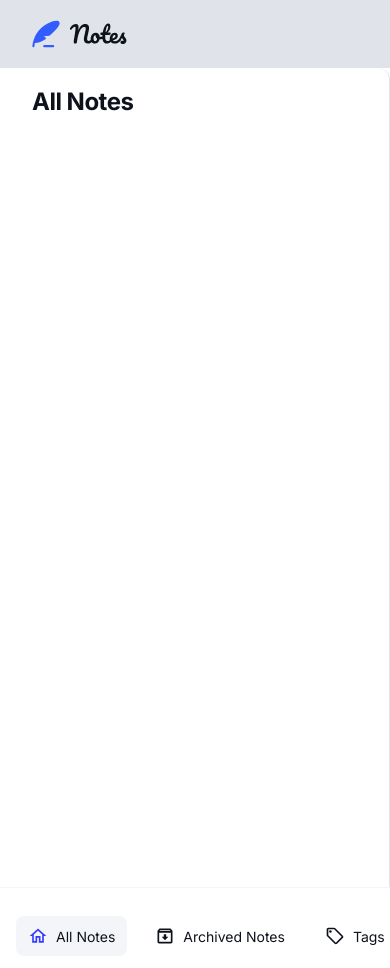
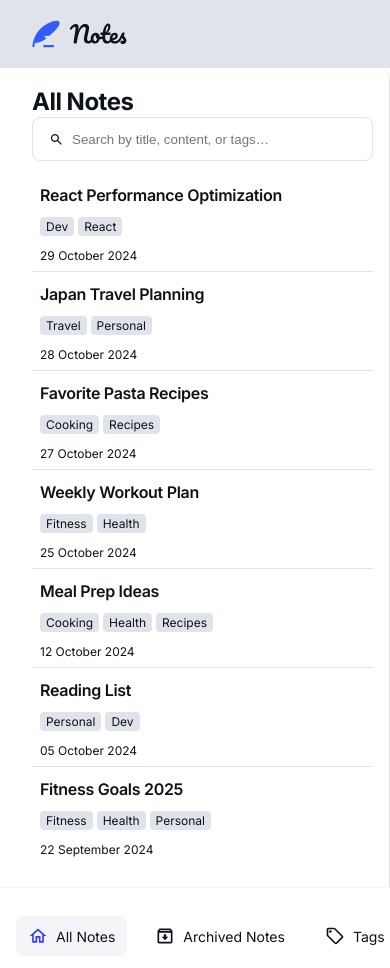
Before and after one commit to VictorKevz/Notes_App, a React (Vite) app: page /Notes_App/searchTab in a window 390 px wide. Built offline with nearby package versions, Linux system fonts and the light colour scheme.

Commit message:
Fix tag duplicates on Desktop version

```diff
--- a/src/components/AsideBar/AsideBar.jsx
+++ b/src/components/AsideBar/AsideBar.jsx
@@ -1,6 +1,6 @@
 import React, { useContext } from "react";
 import logo from "../../assets/images/logo.svg";
-import { ArchiveOutlined, HomeOutlined, LocalOfferOutlined, Settings } from "@mui/icons-material";
+import { ArchiveOutlined, HomeOutlined, LocalOfferOutlined, Search, Settings } from "@mui/icons-material";
 import TagList from "../TagList";
 import "./asideBar.css";
 import { DataContext } from "../../App";
@@ -14,6 +14,7 @@ function AsideBar() {
     { id: "archivedNotes", url:"/archivedNotes", text: "Archived Notes", icon: ArchiveOutlined },
     { id: "tags", url:"/tags", text: "Tags", icon: LocalOfferOutlined },
     { id: "settingsTab", url:"/settingsTab", text: "Settings", icon: Settings },
+    { id: "searchTab", url:"/searchTab", text: "Search", icon: Search },
   ];
   return (
     <aside className="aside-wrapper mobile">
--- a/src/components/Board/Board.jsx
+++ b/src/components/Board/Board.jsx
@@ -21,8 +21,8 @@ import NoteForm from "../NoteForm/NoteForm";
 import Button from "../Button";
 import WarningModal from "../WarningModal/WarningModal";
 import TagList from "../TagList";
-import { Routes,Route } from "react-router-dom";
-import FilteredTagsPage from "../FilteredTags";
+import { Routes, Route } from "react-router-dom";
+// import FilteredTagsPage from "../FilteredTags";
 
 function Board() {
   const { notes, dispatchNotes, searchResults } = useContext(DataContext);
@@ -151,20 +151,20 @@ function Board() {
           <img src={logo} alt="Notes App logo" className="logo" />
         </header>
         <div className="notes-wrapper">
-        <h1 className="main-title">{getTitle()}</h1>
+          <h1 className="main-title">{getTitle()}</h1>
 
           <Routes>
-
-            <Route
-              path="/"
-              element={<NoteCards data={searchResults} />}
-            />
+            <Route path="/" element={<NoteCards data={searchResults} />} />
             <Route
               path="/archivedNotes"
               element={<NoteCards data={searchResults} />}
             />
             <Route path="/tags" element={<TagList />} />
-            <Route path={`/filteredTags`} element={<NoteCards data={searchResults}/>} />
+            <Route
+              path={`/filteredTags`}
+              element={<NoteCards data={searchResults} />}
+            />
+            <Route path={`/searchTab`} element={<SearchBar />} />
             <Route path="/settingsTab" element={<SettingsPage />} />
           </Routes>
         </div>
--- a/src/components/Board/board.css
+++ b/src/components/Board/board.css
@@ -44,6 +44,16 @@
   height: 44px;
   display: flex;
   align-items: center;
+  gap: 1.6rem;
+}
+.search-bar{
+  width: 100%;
+  display: flex;
+  align-items: flex-start;
+}
+.search-bar.mobile,.search-results{
+  width: 100%;
+  flex-direction: column;
   gap: 1.6rem;
 }
 .field,
@@ -179,22 +189,21 @@
   font-size: 1.2rem;
   font-weight: normal;
 }
-/* DETAILED NOTE STYLING */
-.tag-link.mobile,
+.btn.mobile,
 .tablet-mobile-board,
-.links-wrapper.mobile {
+.links-wrapper.mobile,.search-results {
   display: none!important;
 }
 /* TABLET/MOBILE STYLES */
 @media (max-width: 1200px) {
-  .desktop {
+  .desktop,.aside.desktop {
     display: none !important;
   }
   .board-wrapper.mobile {
     min-height: 100vh !important;
     border: none;
   }
-  .links-wrapper.mobile,.tag-link.mobile,.tablet-mobile-board {
+  .btn.mobile,.links-wrapper.mobile,.tag-link.mobile,.tablet-mobile-board,.search-results {
     display: flex!important;
   }
   .tablet-mobile-board {
@@ -249,5 +258,13 @@
     display: flex;
     gap: 1.2rem;
   }
+  .current-note {
+    background-color: inherit!important;
+    border-radius: 0!important;
+  }
+  .note-card:not(:last-child) {
+    border-bottom: 1px solid var(--neutral-200)!important;
+    margin-bottom: 0.4rem!important;
+  }
 
 }
--- a/src/components/SearchBar.jsx
+++ b/src/components/SearchBar.jsx
@@ -1,13 +1,15 @@
 import { SearchOutlined } from "@mui/icons-material";
 import React, { useContext } from "react";
 import { DataContext } from "../App";
+import NoteCards from "./NoteCards";
 
 function SearchBar() {
-    const { query, setQuery } = useContext(DataContext);
+  const { query, setQuery, searchResults } = useContext(DataContext);
 
   return (
+    <div className="search-bar mobile">
       <fieldset className="field">
-        <SearchOutlined/>
+        <SearchOutlined />
         <label htmlFor="searchBar" className="search-label">
           <input
             type="search"
@@ -19,6 +21,10 @@ function SearchBar() {
           />
         </label>
       </fieldset>
+      <div className="search-results">
+      <NoteCards data={searchResults} />
+      </div>
+    </div>
   );
 }
 
--- a/src/components/TabNav.jsx
+++ b/src/components/TabNav.jsx
@@ -20,7 +20,7 @@ function TabNav({ data, tabKey }) {
                   payload: { tab: link.id, key: tabKey },
                 });
               }}
-              to={`${link.url}`}
+              to={tabKey ==="settingsCurrentTab" ? undefined : link.url}
             >
               <span className="btn-text">
                 <link.icon
```
Lines whose indentation alone changed are shown as unchanged.
